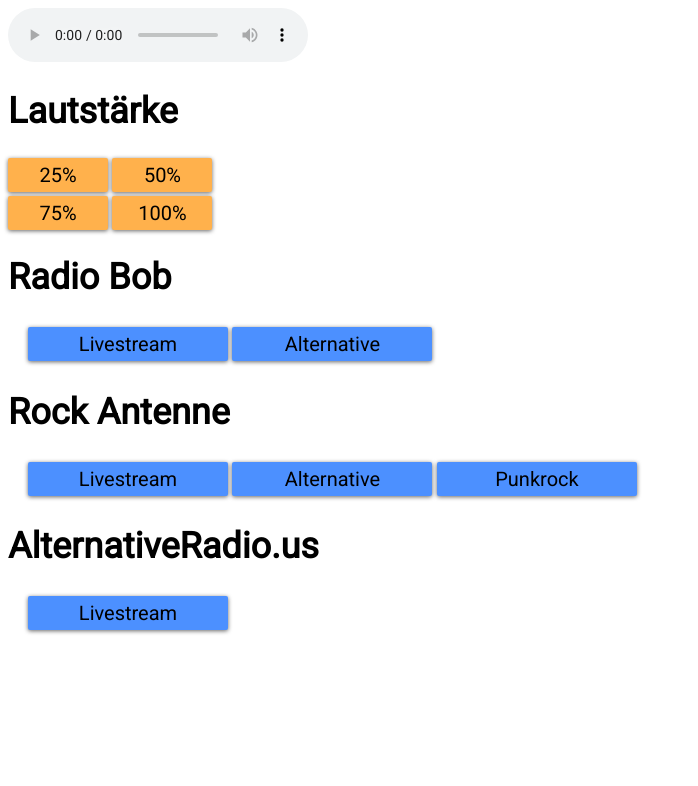
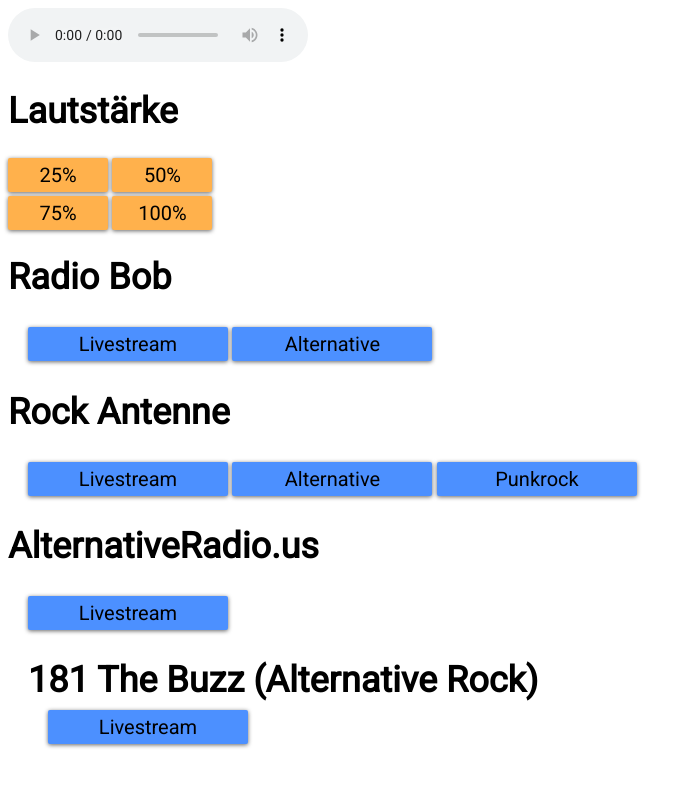
Before and after one commit to mjferstl/internet_radio, a plain HTML site: page index.html in a window 1280 px wide. Shown: the whole page, without its empty margins (0-698 px from the left). Drawn offline with nearby package versions, Linux system fonts and the light colour scheme.

Commit message:
added radio station

```diff
--- a/index.html
+++ b/index.html
@@ -25,7 +25,7 @@ body {
 	width:200px;
 	margin-top:5px;
 	margin-bottom:5px;
-	height=50px;
+	heigh:50px;
 }
 .button-container {
 	padding-left:20px;
@@ -75,6 +75,10 @@ body {
 	<div class="button-container">
 			<button class="radio" id="AlternativeRadioUS" onclick="radio('AlternativeRadioUS')">Livestream</button
 	</div>
+	<h1>181 The Buzz (Alternative Rock)
+	<div class="button-container">
+			<button class="radio" id="181TheBuzzAlternative" onclick="radio('181TheBuzzAlternative')">Livestream</button
+	</div>
 </div>
 <script>
 var streamPC = []
@@ -92,6 +96,8 @@ streamPC['RockAntennePunkrock'] = 'http://mp3channels.webradio.rockantenne.de/pu
 streamMobile['RockAntennePunkrock'] = streamPC['RockAntennePunkrock'];
 streamPC['AlternativeRadioUS'] = 'http://edge4.peta.live365.net/b87537_128mp3?listenerid=ac809ec6faf7851695cfc568a2577425&esPlayer&cb=983777.mp3';
 streamMobile['AlternativeRadioUS'] = streamPC['AlternativeRadioUS'];
+streamPC['181TheBuzzAlternative'] = 'http://listen.181fm.com/181-buzz_128k.mp3?listenerid=ac809ec6faf7851695cfc568a2577425&esPlayer&cb=37315.mp3';
+streamMobile['181TheBuzzAlternative'] = streamPC['181TheBuzzAlternative'];
 
 function radio(name) {
 	$('#stream').attr('src',streamPC[name]);
```
